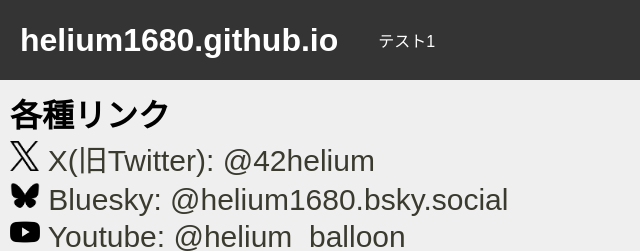
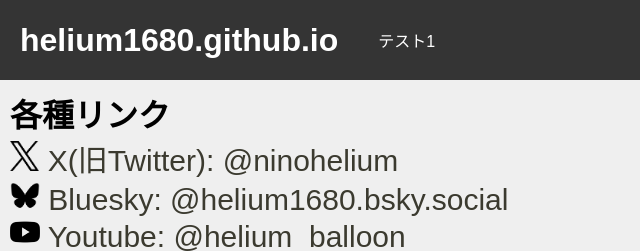
Before and after one commit to helium1680/helium, a plain HTML site: page index.html in a window 1280 px wide. Shown: the top 251 px of the page, 0-640 px from the left. Drawn offline with Linux system fonts and the light colour scheme.

Commit message:
Update index.html

```diff
--- a/index.html
+++ b/index.html
@@ -19,9 +19,9 @@
 <main>
     <h1 class="links">各種リンク</h1>
     <ui>
-            <li class="sns"><a target="_blank" rel=”noopener noreferrer” href="https://twitter.com/42helium">
+            <li class="sns"><a target="_blank" rel=”noopener noreferrer” href="https://twitter.com/ninohelium">
                 <img src="image/icon/x.png">
-                X(旧Twitter): @42helium
+                X(旧Twitter): @ninohelium
             </a></li>
             <li class="sns"><a target="_blank" rel=”noopener noreferrer” href="https://bsky.app/profile/helium1680.bsky.social">
                 <img src="image/icon/bluesky.png">
```
